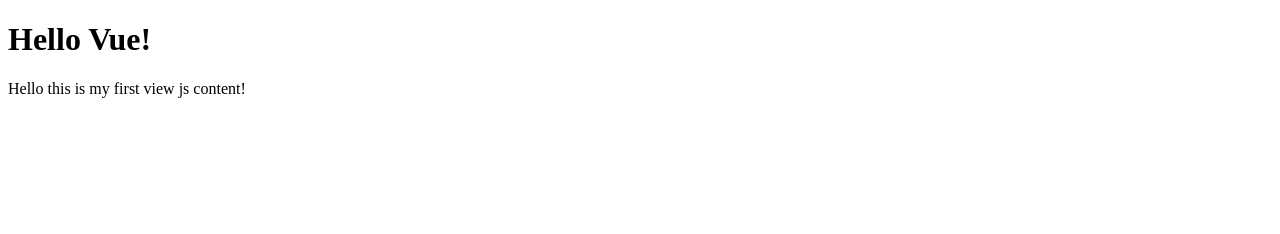
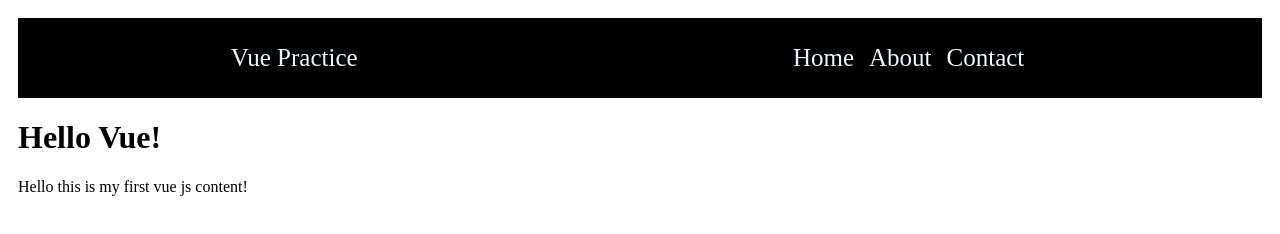
Before and after one commit to skhasancse18344/Vue-Practice, a plain HTML site: page index.html in a window 1280 px wide. Drawn offline with nearby package versions, Linux system fonts and the light colour scheme.

Commit message:
V-for and v-bind

```diff
--- a/index.html
+++ b/index.html
@@ -4,9 +4,48 @@
     <meta charset="UTF-8" />
     <meta name="viewport" content="width=device-width, initial-scale=1.0" />
     <title>Vue Practice</title>
+
     <script src="https://unpkg.com/vue@3/dist/vue.global.js"></script>
+    <style>
+      body {
+        padding: 10px;
+      }
+      nav {
+        background-color: black;
+        text-align: center;
+        color: aliceblue;
+        display: flex;
+        justify-content: space-around;
+        align-items: center;
+      }
+      .nav-text {
+        font-size: 25px;
+      }
+      ul {
+        list-style: none;
+        display: flex;
+        justify-content: center;
+        padding: 10px;
+      }
+      li {
+        margin-right: 15px;
+        font-size: 25px;
+      }
+      a {
+        text-decoration: none;
+        color: aliceblue;
+      }
+    </style>
   </head>
   <body>
+    <nav>
+      <p class="nav-text">Vue Practice</p>
+      <ul>
+        <li v-for="title in titles">
+          <a :href="title.link">{{title.text}}</a>
+        </li>
+      </ul>
+    </nav>
     <div id="content">
       <h1>{{pageTitle}}</h1>
       <p>{{content}}</p>
@@ -14,12 +53,22 @@
   </body>
   <script>
     const { createApp } = Vue;
-
+    createApp({
+      data() {
+        return {
+          titles: [
+            { text: "Home", link: "index.html" },
+            { text: "About", link: "about.html" },
+            { text: "Contact", link: "contact.html" },
+          ],
+        };
+      },
+    }).mount("nav");
     createApp({
       data() {
         return {
           pageTitle: "Hello Vue!",
-          content: "Hello this is my first view js content!",
+          content: "Hello this is my first vue js content!",
         };
       },
     }).mount("#content");
```
